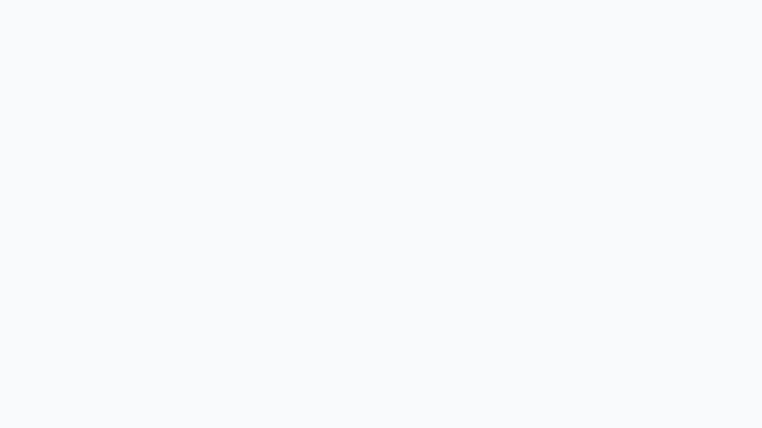
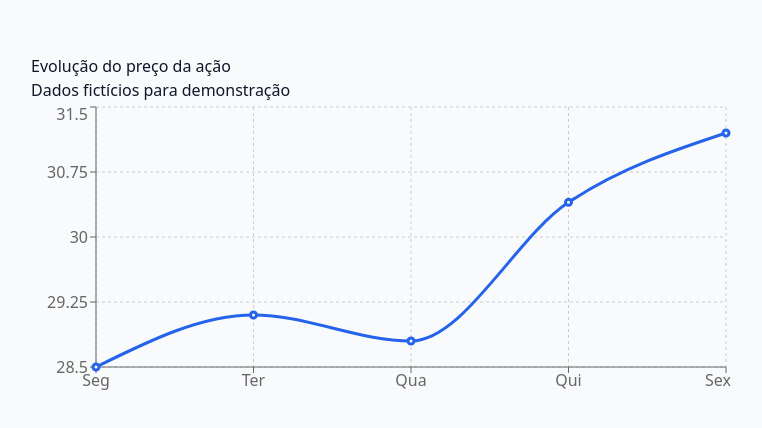
Before and after one commit to pedrocorreiadev/Bolsa-Analytics, a React (Vite) app in the folder frontend/: page / in a window 1280 px wide. Shown: the part 776-1204 px from the top of the page, without its empty margins (189-951 px from the left). Before the commit the page ends 800 px from the top, so only its background shows below. Built offline with nearby package versions, Linux system fonts and the light colour scheme.

Commit message:
feat: adiciona grafico interativo de evolucao das acoes

```diff
--- a/frontend/src/App.tsx
+++ b/frontend/src/App.tsx
@@ -1,7 +1,16 @@
+
 import HomePage from './pages/HomePage'
+import StockChart from './components/StockChart'
 
 function App() {
-  return <HomePage />
+  return (
+    <>
+      <HomePage />
+      <section style={{ padding: '30px', maxWidth: '900px', margin: '0 auto' }}>
+        <StockChart />
+      </section>
+    </>
+  )
 }
 
 export default App
--- /dev/null
+++ b/frontend/src/components/StockChart.tsx
@@ -0,0 +1,49 @@
+
+import {
+  LineChart,
+  Line,
+  XAxis,
+  YAxis,
+  CartesianGrid,
+  Tooltip,
+  ResponsiveContainer,
+} from "recharts";
+
+const dados = [
+  { dia: "Seg", preco: 28.5 },
+  { dia: "Ter", preco: 29.1 },
+  { dia: "Qua", preco: 28.8 },
+  { dia: "Qui", preco: 30.4 },
+  { dia: "Sex", preco: 31.2 },
+];
+
+export default function StockChart() {
+  return (
+    <div style={{ width: "100%", maxWidth: 700 }}>
+      <h2>Evolução do preço da ação</h2>
+      <p>Dados fictícios para demonstração</p>
+
+      <div style={{ width: "100%", height: 300 }}>
+        <ResponsiveContainer width="100%" height="100%">
+          <LineChart data={dados}>
+            <CartesianGrid strokeDasharray="3 3" />
+            <XAxis dataKey="dia" />
+            <YAxis domain={["auto", "auto"]} />
+            <Tooltip
+              formatter={(valor) => [
+                `R$ ${Number(valor).toFixed(2)}`,
+                "Preço",
+              ]}
+            />
+            <Line
+              type="monotone"
+              dataKey="preco"
+              stroke="#2563eb"
+              strokeWidth={3}
+            />
+          </LineChart>
+        </ResponsiveContainer>
+      </div>
+    </div>
+  );
+}
```
